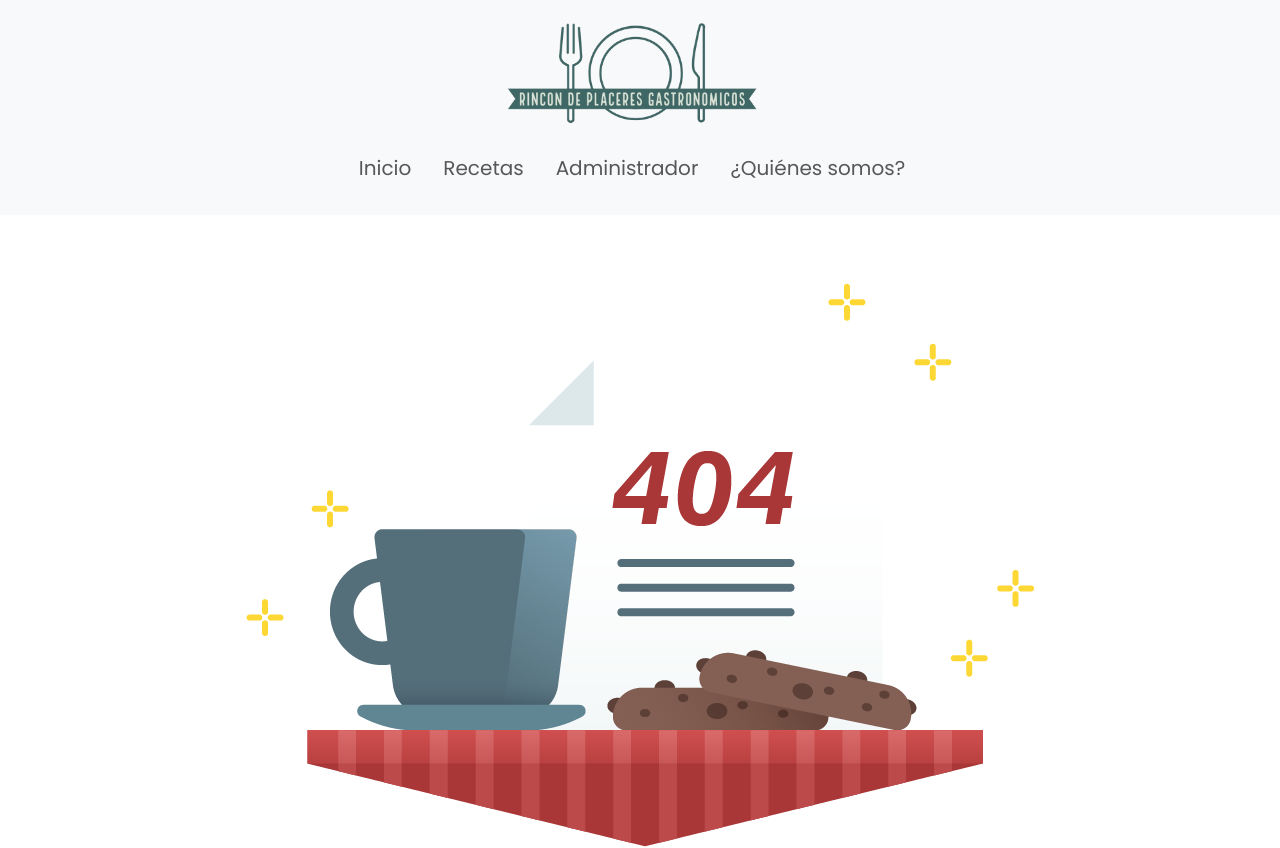
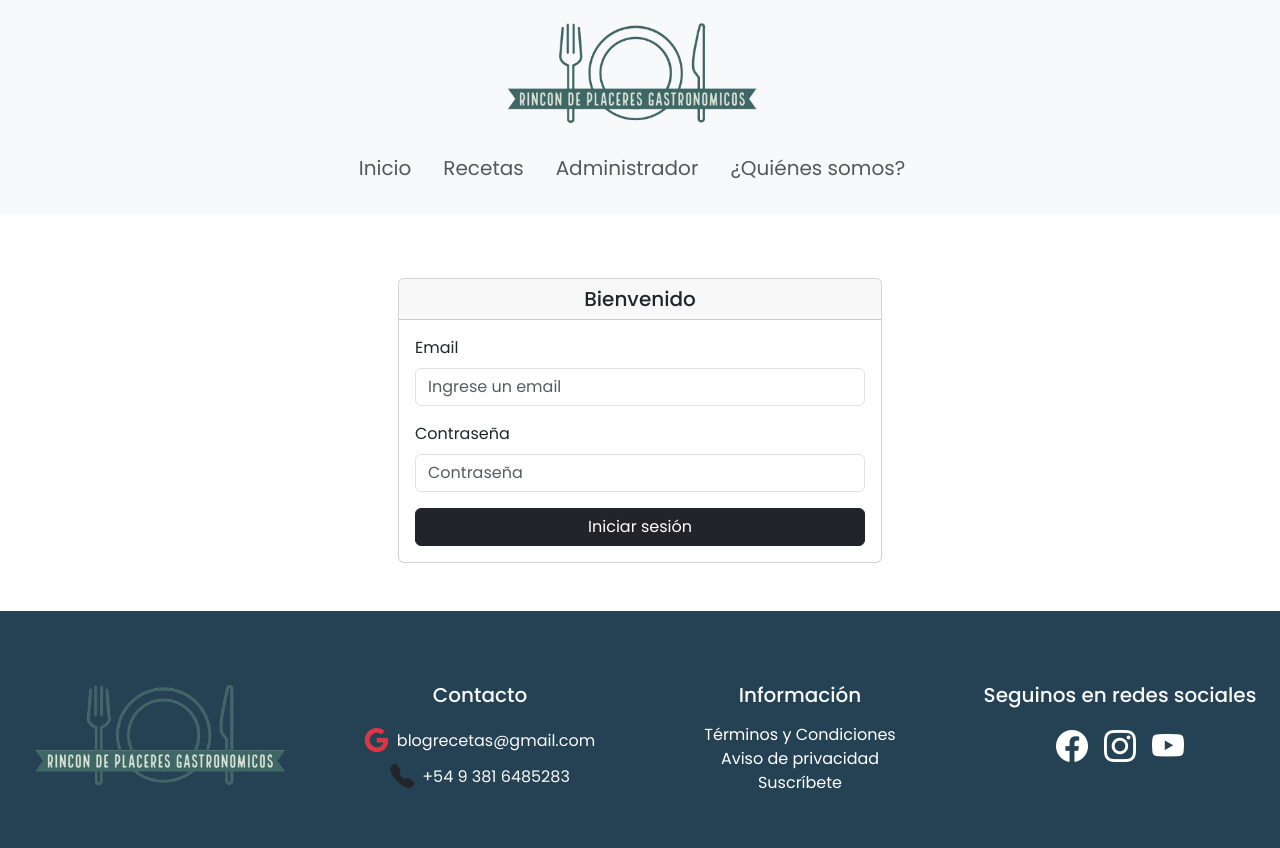
Before and after one commit to brunomry/frontendBlogDeRecetas, a React (Vite) app: page /iniciarsesion in a window 1280 px wide. Shown: the top 848 px of the page. Built offline with nearby package versions, Linux system fonts and the light colour scheme; no server answers.

Commit message:
Agregue componente IniciarSesion. Ademas agregue componentes RutasAdmin y RutasProtegidas en carpeta routes. Modifique rutas en componente App

```diff
--- a/src/App.css
+++ b/src/App.css
@@ -23,6 +23,20 @@
   width: 150px;
 }
 
+.containerLogin{
+  width: 100%;
+}
+
+.btnLogin{
+  width: 100%;
+}
+
+@media all and (min-width:576px){
+  .containerLogin{
+    width: 500px;
+  }
+}
+
 @media all and (min-width:992px){
   .logo{
     width: 250px;
--- a/src/App.jsx
+++ b/src/App.jsx
@@ -2,14 +2,15 @@ import "./App.css";
 import "./style/administrador.css";
 import Footer from "./components/common/Footer";
 import Menu from "./components/common/Menu";
-import Administrador from "./components/pages/Administrador";
 import Inicio from "./components/pages/Inicio";
 import Error404 from "./components/pages/Error404";
 import DetalleReceta from "./components/pages/receta/DetalleReceta";
-import FormularioReceta from "./components/pages/receta/FormularioReceta";
 import "bootstrap/dist/css/bootstrap.min.css";
 import "bootstrap-icons/font/bootstrap-icons.min.css";
 import { BrowserRouter, Route, Routes } from "react-router-dom";
+import RutasAdmin from "./components/routes/RutasAdmin";
+import RutasProtegidas from "./components/routes/RutasProtegidas";
+import IniciarSesion from "./components/pages/IniciarSesion";
 
 function App() {
   return (
@@ -18,20 +19,12 @@ function App() {
       <Routes>
         <Route exact path="/" element={<Inicio></Inicio>} inicio={true}></Route>
         <Route
-          path="/administrador"
-          administrador={true}
-          element={<Administrador></Administrador>}
-        ></Route>
-        <Route
-          path="/administrador/verDetalle/:id"
+          exact
+          path="/administrador/*"
           element={
-            <FormularioReceta
-              titulo="Detalle de la receta"
-              boton="Volver"
-              deshabilitado={true}
-              ocultar={true}
-              verDetalle={true}
-            ></FormularioReceta>
+            <RutasProtegidas>
+              <RutasAdmin />
+            </RutasProtegidas>
           }
         ></Route>
         <Route
@@ -40,27 +33,9 @@ function App() {
           element={<DetalleReceta></DetalleReceta>}
         ></Route>
         <Route
-          path="/administrador/crear"
-          element={
-            <FormularioReceta
-              editar={false}
-              deshabilitado={false}
-              boton="Cancelar"
-              ocultar={false}
-              titulo="Nueva receta"
-            ></FormularioReceta>
-          }
-        ></Route>
-        <Route
-          path="/administrador/editar/:id"
-          element={
-            <FormularioReceta
-              editar={true}
-              boton="Cancelar"
-              ocultar={false}
-              titulo="Editar receta"
-            ></FormularioReceta>
-          }
+          exact
+          path="/iniciarsesion"
+          element={<IniciarSesion></IniciarSesion>}
         ></Route>
         <Route path="*" element={<Error404></Error404>}></Route>
       </Routes>
--- /dev/null
+++ b/src/components/pages/IniciarSesion.jsx
@@ -0,0 +1,34 @@
+import { Card, Form, Button } from "react-bootstrap";
+
+const IniciarSesion = () => {
+  return (
+    <section className="mainSection containerLogin mx-auto px-2">
+      <Card className="my-5">
+        <Card.Header as="h5" className="text-center">Bienvenido</Card.Header>
+        <Card.Body>
+          <Form>
+            <Form.Group className="mb-3" controlId="formBasicEmail">
+              <Form.Label>Email</Form.Label>
+              <Form.Control type="text" placeholder="Ingrese un email" />
+              <Form.Text className="text-danger"></Form.Text>
+            </Form.Group>
+
+            <Form.Group className="mb-3" controlId="formBasicPassword">
+              <Form.Label>Contraseña</Form.Label>
+              <Form.Control type="password" placeholder="Contraseña" />
+              <Form.Text className="text-danger"></Form.Text>
+            </Form.Group>
+            <div className="text-end">
+              <Button variant="dark" type="submit" className="px-5 btnLogin">
+                Iniciar sesión
+              </Button>
+            </div>
+
+          </Form>
+        </Card.Body>
+      </Card>
+    </section>
+  );
+};
+
+export default IniciarSesion;
--- /dev/null
+++ b/src/components/routes/RutasAdmin.jsx
@@ -0,0 +1,50 @@
+import { Route, Routes } from "react-router-dom";
+import Administrador from "../pages/Administrador";
+import FormularioReceta from "../pages/receta/FormularioReceta";
+
+const RutasAdmin = () => {
+  return (
+    <Routes>
+      <Route path="/" element={<Administrador></Administrador>}></Route>
+      <Route
+        exact
+        path="/crear"
+        element={
+          <FormularioReceta
+            editar={false}
+            deshabilitado={false}
+            boton="Cancelar"
+            ocultar={false}
+            titulo="Nueva receta"
+          ></FormularioReceta>
+        }
+      ></Route>
+      <Route
+        exact
+        path="/editar/:id"
+        element={
+          <FormularioReceta
+            editar={true}
+            boton="Cancelar"
+            ocultar={false}
+            titulo="Editar receta"
+          ></FormularioReceta>
+        }
+      ></Route>
+      <Route
+        path="/verDetalle/:id"
+        element={
+          <FormularioReceta
+            titulo="Detalle de la receta"
+            boton="Volver"
+            deshabilitado={true}
+            ocultar={true}
+            verDetalle={true}
+          ></FormularioReceta>
+        }
+      ></Route>
+    </Routes>
+  );
+};
+
+export default RutasAdmin;
--- /dev/null
+++ b/src/components/routes/RutasProtegidas.jsx
@@ -0,0 +1,11 @@
+
+
+const RutasProtegidas = () => {
+  return (
+    <div>
+
+    </div>
+  );
+};
+
+export default RutasProtegidas;
```
